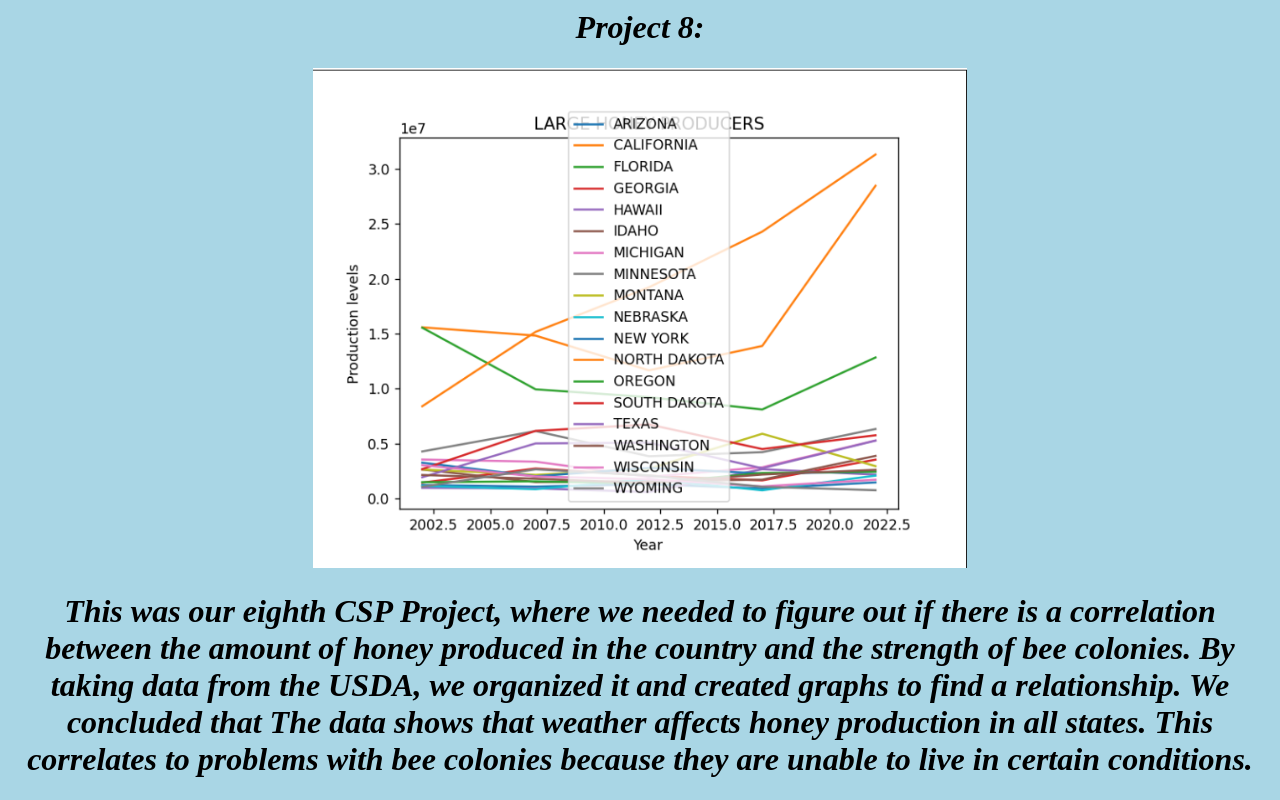
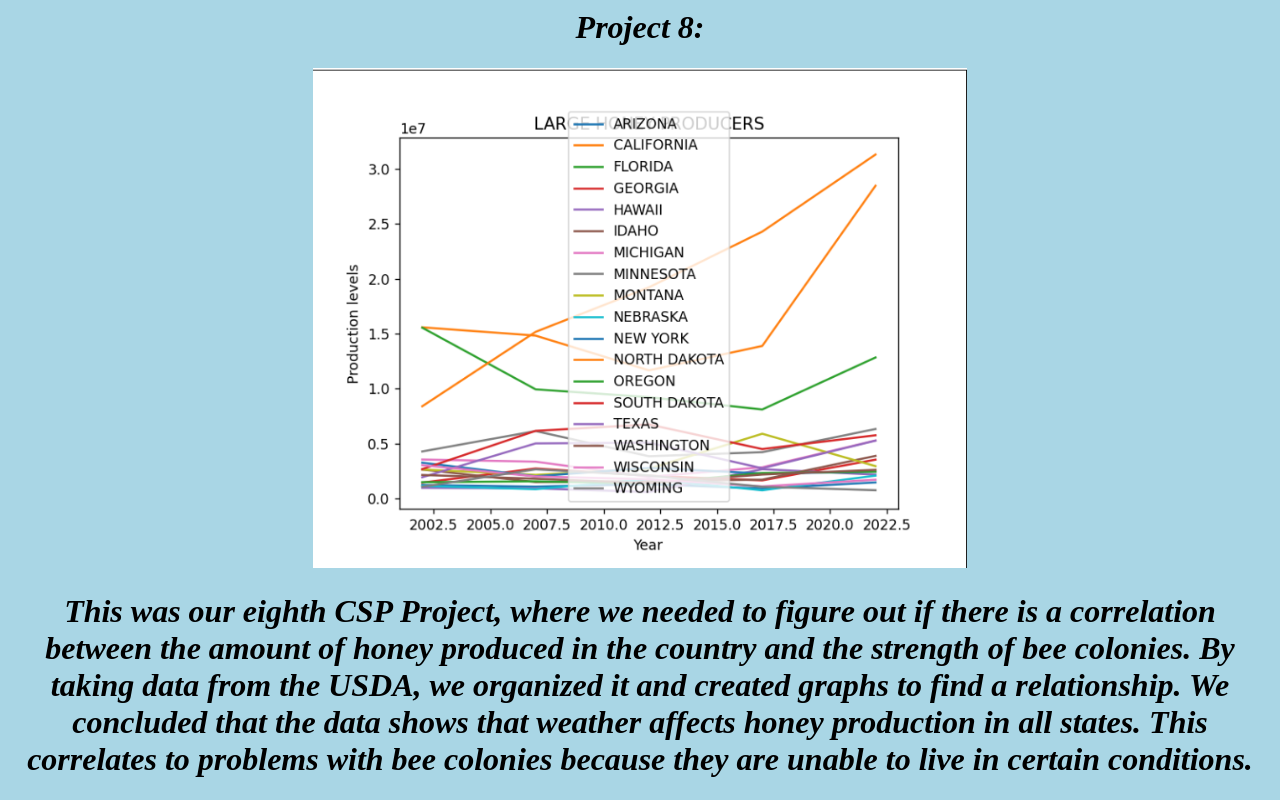
Before and after one commit to tsum18/CSP24, a plain HTML site: page portfolio.html in a window 1280 px wide. Shown: the part 5569-6369 px from the top of the page. Drawn offline with Linux system fonts and the light colour scheme.

Commit message:
Update portfolio.html

```diff
--- a/portfolio.html
+++ b/portfolio.html
@@ -48,7 +48,7 @@
 <br>
 	<h1> Project 8:</h1>
 	<img src="./honey.png" height="500">
-	<h1> This was our eighth CSP Project, where we needed to figure out if there is a correlation between the amount of honey produced in the country and the strength of bee colonies. By taking data from the USDA, we organized it and created graphs to find a relationship. We concluded that The data shows that weather affects honey production in all states. This correlates to problems with bee colonies because they are unable to live in certain conditions.</h1>
+	<h1> This was our eighth CSP Project, where we needed to figure out if there is a correlation between the amount of honey produced in the country and the strength of bee colonies. By taking data from the USDA, we organized it and created graphs to find a relationship. We concluded that the data shows that weather affects honey production in all states. This correlates to problems with bee colonies because they are unable to live in certain conditions.</h1>
 </center>
 	  </body>
 	</html>
```
